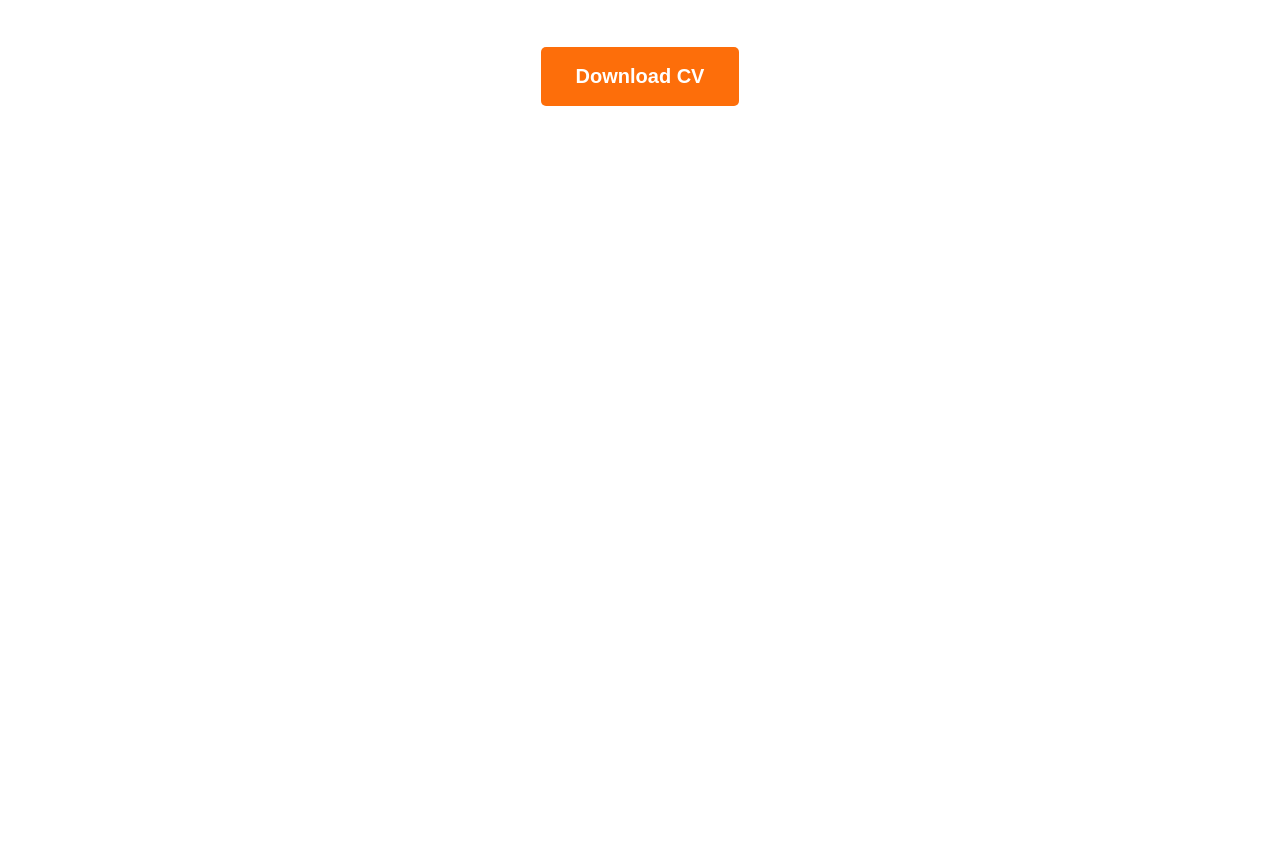
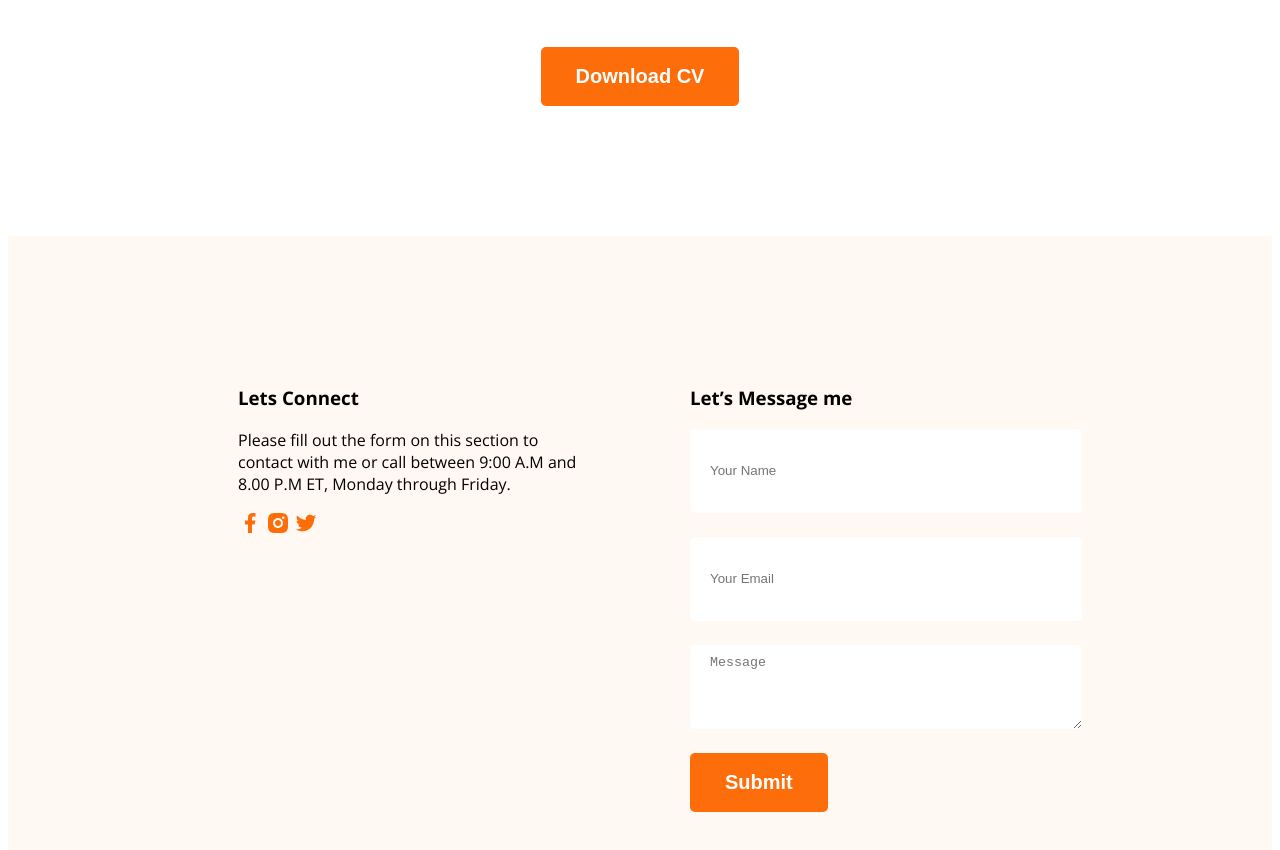
Before and after one commit to tahmidman20/web-dev-portfolio, a plain HTML site: page index.html in a window 1280 px wide. Shown: the part 3230-4080 px from the top of the page. Before the commit the page ends 3466 px from the top, so only its background shows below. Drawn offline with nearby package versions, Linux system fonts and the light colour scheme.

Commit message:
footer push

```diff
--- a/index.html
+++ b/index.html
@@ -185,8 +185,26 @@
         </section>
 
     </main>
-    <footer>
-
+    <footer class="bg-2nd">
+        <div class="footer-colum">
+            <h3 class="section-taitle">Lets Connect</h3>
+            <p>Please fill out the form on this section to contact with me or call between 9:00 A.M and 8.00 P.M ET,
+                Monday through Friday.</p>
+                <div>
+                    <a href=""><img src="images/icons/facebook.png" alt=""></a>
+                    <a href=""><img src="images/icons/insta.png" alt=""></a>
+                    <a href=""><img src="images/icons/twitter.png" alt=""></a>
+                </div>
+        </div>
+        <div class="footer-colum">
+            <h3 class="section-taitle">Let’s Message me</h3>
+            <form action="">
+                <input type="text" placeholder="Your Name">
+                <input type="email" name="" id="" placeholder="Your Email">
+                <textarea name="" id="" cols="1o0" rows="100" placeholder="Message"></textarea p>
+                    <input type="submit" value="Submit" class="btn-pmy">
+            </form>
+        </div>
     </footer>
 
 </body>
--- a/styles/portfolio.css
+++ b/styles/portfolio.css
@@ -162,3 +162,22 @@ nav{
     text-align: center;
     margin-top: 50px;
   }
+  /* *footer style */
+  footer{
+    padding: 130px 230px;
+    display: flex;
+    gap: 100px;
+  }
+  .footer-colum{
+    width: 50%;
+  }
+  footer input[type="text"] , footer input[type="email"], footer textarea{
+    height: 64px;
+    border-radius:5px ;
+   background-color: #ffffff;
+   display: block;
+   width: 100%;
+   padding: 10px 20px;
+   margin-bottom: 24px;
+   border: none;
+  }
```
